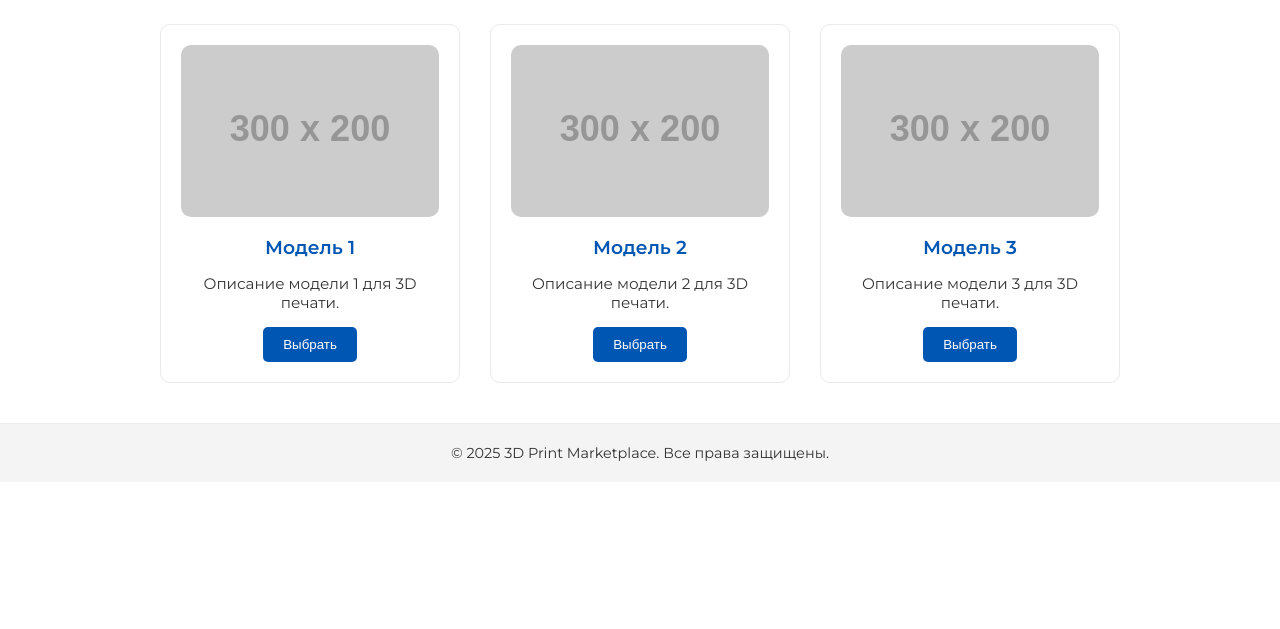
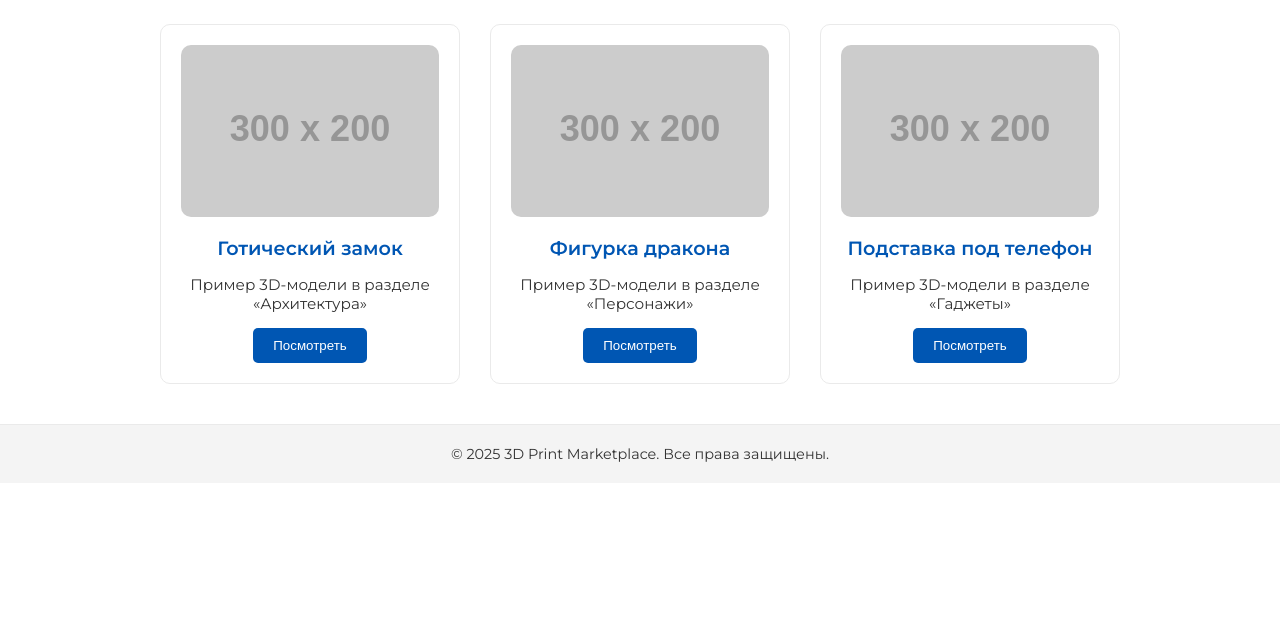
Before and after one commit to stepanolog/my-3d-marketplace, a plain HTML site: page index.html in a window 1280 px wide. Shown: the part 171-800 px from the top of the page. Drawn offline with Linux system fonts and the light colour scheme; placeholder pictures from the web are drawn by us.

Commit message:
Update index.html

```diff
--- a/index.html
+++ b/index.html
@@ -15,8 +15,17 @@
       --accent-color: #f4f4f4;
       --text-color: #333333;
     }
-    * { margin: 0; padding: 0; box-sizing: border-box; }
-    body { font-family: 'Montserrat', sans-serif; background: var(--background-color); color: var(--text-color); }
+    * {
+      margin: 0;
+      padding: 0;
+      box-sizing: border-box;
+    }
+    body {
+      font-family: 'Montserrat', sans-serif;
+      background: var(--background-color);
+      color: var(--text-color);
+    }
+    /* Шапка сайта */
     header {
       display: flex;
       justify-content: space-between;
@@ -40,13 +49,20 @@
       font-weight: 500;
       transition: color 0.3s;
     }
-    .header-links a:hover { color: var(--text-color); }
+    .header-links a:hover {
+      color: var(--text-color);
+    }
+    /* Контейнер */
     .container {
       max-width: 1200px;
       margin: 40px auto;
       padding: 0 20px;
     }
-    h1 { text-align: center; margin-bottom: 40px; }
+    h1 {
+      text-align: center;
+      margin-bottom: 40px;
+    }
+    /* Сетка моделей */
     .models-grid {
       display: flex;
       flex-wrap: wrap;
@@ -60,11 +76,24 @@
       padding: 20px;
       text-align: center;
       transition: box-shadow 0.3s;
+      background-color: #fff;
     }
-    .model-card:hover { box-shadow: 0 4px 20px rgba(0, 0, 0, 0.1); }
-    .model-card img { width: 100%; border-radius: 10px; }
-    .model-card h3 { color: var(--primary-color); margin: 15px 0; }
-    .model-card p { font-size: 0.95rem; margin-bottom: 15px; }
+    .model-card:hover {
+      box-shadow: 0 4px 20px rgba(0, 0, 0, 0.1);
+    }
+    .model-card img {
+      width: 100%;
+      border-radius: 10px;
+    }
+    .model-card h3 {
+      color: var(--primary-color);
+      margin: 15px 0;
+      font-size: 1.2rem;
+    }
+    .model-card p {
+      font-size: 0.95rem;
+      margin-bottom: 15px;
+    }
     button {
       background-color: var(--primary-color);
       color: #fff;
@@ -74,7 +103,10 @@
       cursor: pointer;
       transition: background 0.3s;
     }
-    button:hover { background-color: #004494; }
+    button:hover {
+      background-color: #004494;
+    }
+    /* Подвал */
     footer {
       background-color: var(--accent-color);
       text-align: center;
@@ -89,31 +121,44 @@
   <header>
     <a href="./index.html" class="logo">3D Print Marketplace</a>
     <div class="header-links">
+      <!-- Ссылки на личные кабинеты -->
       <a href="./printer.html">Владелец 3D‑принтера</a>
       <a href="./designer.html">Дизайнер</a>
     </div>
   </header>
   <div class="container">
-    <h1>Список 3D‑моделей для печати</h1>
+    <h1>3D‑модели с сайта 3dtoday.ru</h1>
     <div class="models-grid">
+      <!-- Пример карточки 1 -->
       <div class="model-card">
-        <img src="https://via.placeholder.com/300x200?text=Модель+1" alt="Модель 1">
-        <h3>Модель 1</h3>
-        <p>Описание модели 1 для 3D печати.</p>
-        <button>Выбрать</button>
+        <!-- Ссылка на модель (пример!) -->
+        <img src="https://via.placeholder.com/300x200?text=Model+1" alt="Пример модели 1">
+        <h3>Готический замок</h3>
+        <p>Пример 3D-модели в разделе «Архитектура»</p>
+        <!-- Кнопка, ведущая на 3dtoday -->
+        <a href="https://3dtoday.ru/3d-models/architecture/houses/gothic-castle" target="_blank">
+          <button>Посмотреть</button>
+        </a>
       </div>
+      <!-- Пример карточки 2 -->
       <div class="model-card">
-        <img src="https://via.placeholder.com/300x200?text=Модель+2" alt="Модель 2">
-        <h3>Модель 2</h3>
-        <p>Описание модели 2 для 3D печати.</p>
-        <button>Выбрать</button>
+        <img src="https://via.placeholder.com/300x200?text=Model+2" alt="Пример модели 2">
+        <h3>Фигурка дракона</h3>
+        <p>Пример 3D-модели в разделе «Персонажи»</p>
+        <a href="https://3dtoday.ru/3d-models/characters/fantasy/dragon-model" target="_blank">
+          <button>Посмотреть</button>
+        </a>
       </div>
+      <!-- Пример карточки 3 -->
       <div class="model-card">
-        <img src="https://via.placeholder.com/300x200?text=Модель+3" alt="Модель 3">
-        <h3>Модель 3</h3>
-        <p>Описание модели 3 для 3D печати.</p>
-        <button>Выбрать</button>
+        <img src="https://via.placeholder.com/300x200?text=Model+3" alt="Пример модели 3">
+        <h3>Подставка под телефон</h3>
+        <p>Пример 3D-модели в разделе «Гаджеты»</p>
+        <a href="https://3dtoday.ru/3d-models/gadgets/smartphone-stand" target="_blank">
+          <button>Посмотреть</button>
+        </a>
       </div>
+      <!-- Добавьте больше карточек при необходимости -->
     </div>
   </div>
   <footer>
```
